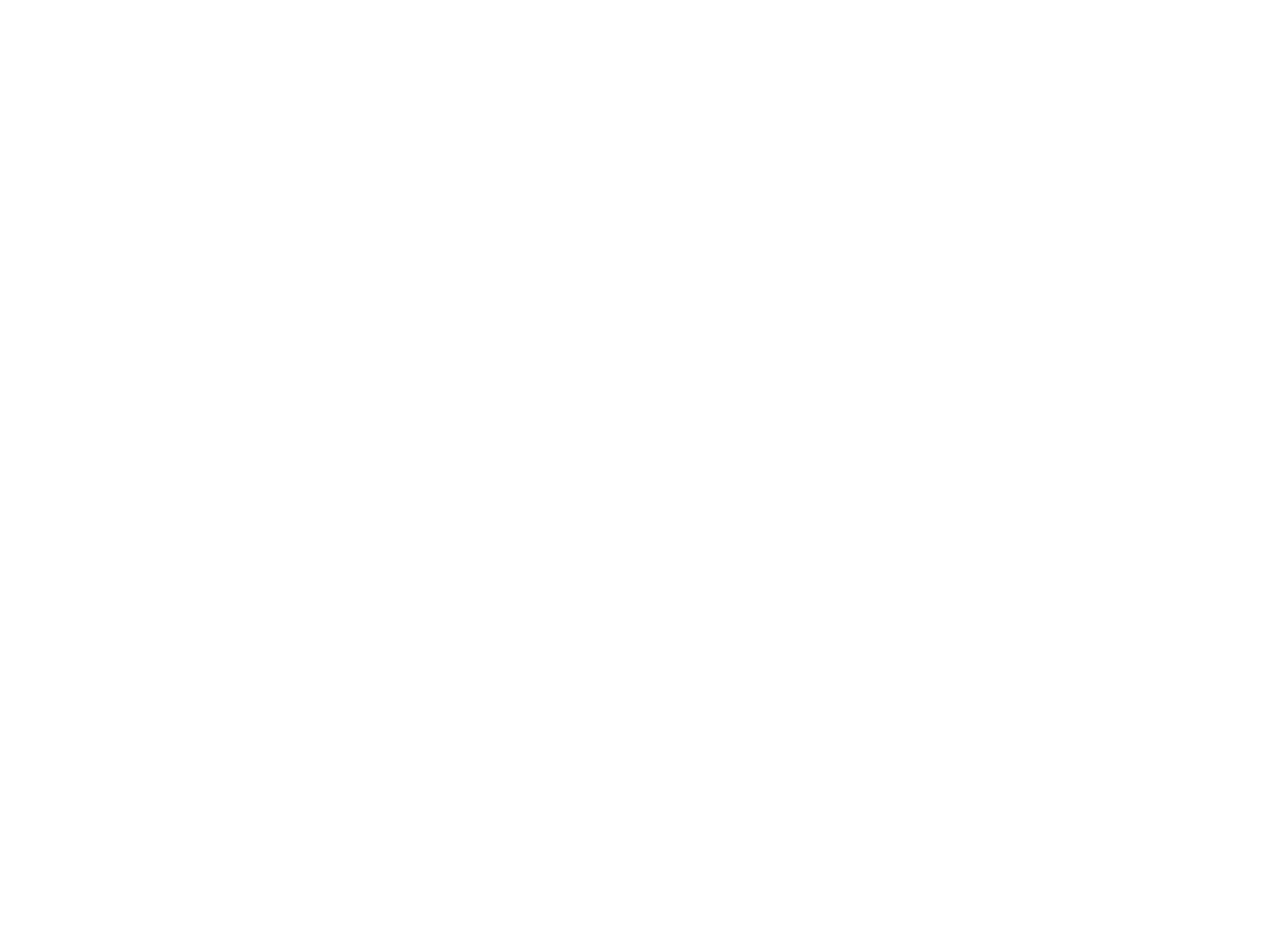
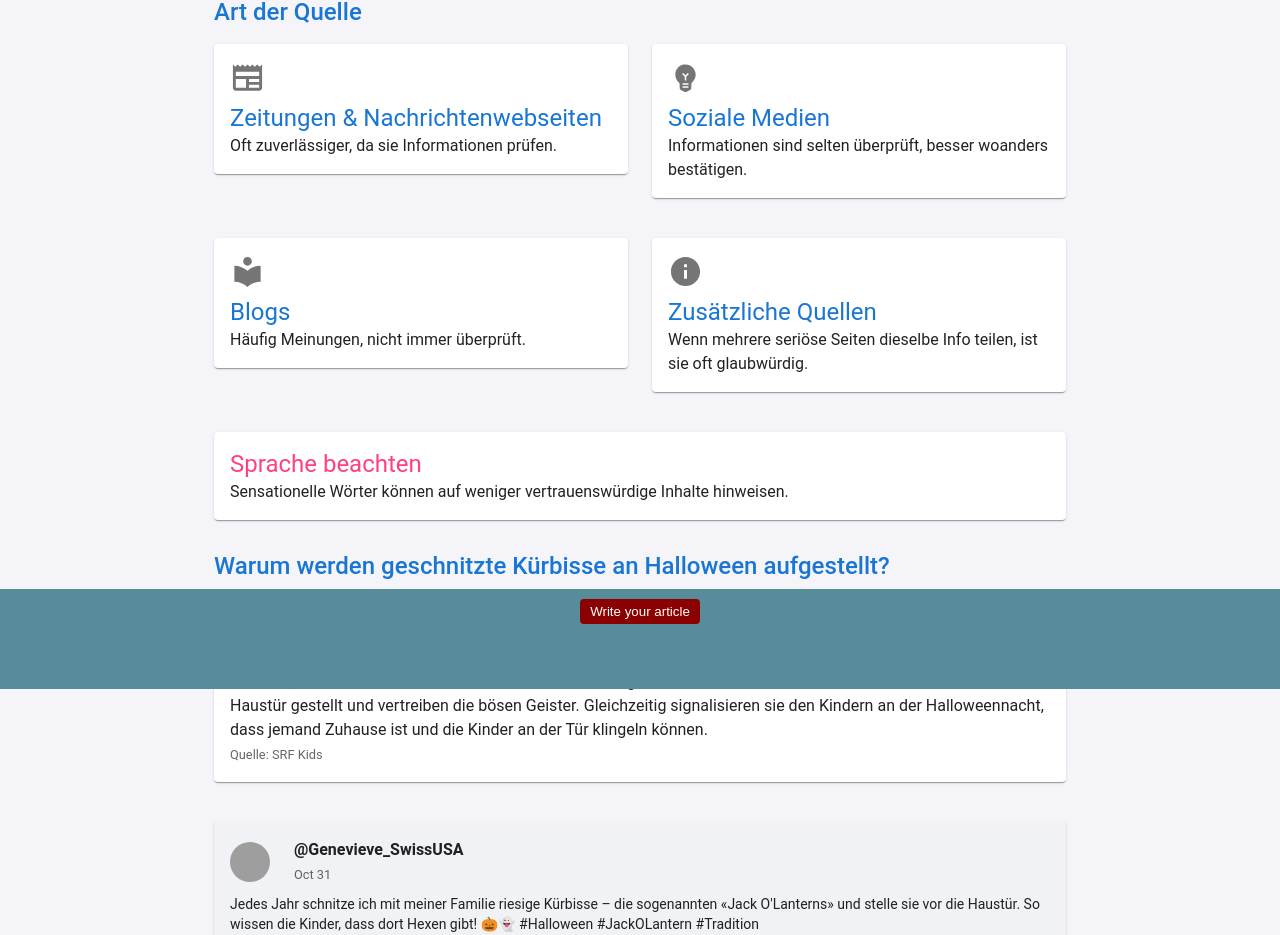
Before and after one commit to yasmineantille/herhack-2024, a React (Create React App) app in the folder srg-challenge/: page /quote in a window 1280 px wide. Before the commit this address had no page. Shown: the part 111-1046 px from the top of the page. Before the commit the page ends 800 px from the top, so only its background shows below. Built offline with nearby package versions, Linux system fonts and the light colour scheme; grey boxes are pictures that could not be loaded.

Commit message:
adds material ui and quote building

```diff
--- a/srg-challenge/package.json
+++ b/srg-challenge/package.json
@@ -3,6 +3,10 @@
   "version": "0.1.0",
   "private": true,
   "dependencies": {
+    "@emotion/react": "^11.13.3",
+    "@emotion/styled": "^11.13.0",
+    "@mui/icons-material": "^6.1.6",
+    "@mui/material": "^6.1.6",
     "@testing-library/jest-dom": "^5.17.0",
     "@testing-library/react": "^13.4.0",
     "@testing-library/user-event": "^13.5.0",
--- a/srg-challenge/src/App.tsx
+++ b/srg-challenge/src/App.tsx
@@ -5,20 +5,25 @@
 import Layout from "./components/Layout/Layout";
 import WorkDesk from "./components/WorkDesk/WorkDesk";
 import TitleBuilding from "./components/TitleBuilding/TitleBuilding";
+import QuoteBuilding from "./components/QuoteBuilding/QuoteBuilding";
+import {CssBaseline, ThemeProvider} from "@mui/material";
+import theme from "./theme";
 
 function App() {
-
-
   return (
+      <ThemeProvider theme={theme}>
+          <CssBaseline />
         <Router>
             <Routes>
                 <Route path="/" element={<Layout />}>
                     <Route index element={<City />} />
                     <Route path="title" element={<TitleBuilding />} />
                     <Route path="workdesk" element={<WorkDesk />} />
+                    <Route path="quote" element={<QuoteBuilding />} />
                 </Route>
             </Routes>
         </Router>
+      </ThemeProvider>
   );
 }
 
--- a/srg-challenge/src/components/City/City.tsx
+++ b/srg-challenge/src/components/City/City.tsx
@@ -17,6 +17,7 @@
             <div className={'skyline'}></div>
             <GameButton onClick={() => navigateTo('/title')} className={'titleBuildingBtn'}></GameButton>
             <GameButton onClick={() => navigateTo('/workDesk')} className={'workdesk'}></GameButton>
+            <GameButton onClick={() => navigateTo('/quote')} className={'quote'}></GameButton>
         </div>
     );
 }
--- /dev/null
+++ b/srg-challenge/src/components/QuoteBuilding/QuoteBuilding.tsx
@@ -0,0 +1,137 @@
+import React from 'react';
+import { Container, Box, Typography, Grid2 } from '@mui/material';
+import { StyledCard, SectionTitle, TweetCard, TweetAvatar } from '../StyledComponents/StyledComponents';
+import { Newspaper, Twitter, EmojiObjects, LocalLibrary, Info } from '@mui/icons-material';
+
+const QuoteBuilding = () => {
+    return (
+        <Container maxWidth="md" sx={{ mt: 5, mb: 5 }}>
+            {/* Page Title */}
+            <Typography variant="h3" align="center" color="primary" gutterBottom>
+                Wie erkennt man eine zuverlässige Quelle?
+            </Typography>
+
+            {/* Source Types Section */}
+            <Box sx={{ my: 4 }}>
+                <SectionTitle variant="h4" gutterBottom>
+                    Art der Quelle
+                </SectionTitle>
+                <Grid2 container spacing={3}>
+                    <Grid2 size={{xs:12, md:6}}>
+                        <StyledCard>
+                            <Newspaper color="action" fontSize="large" />
+                            <Typography variant="h5" color="primary">
+                                Zeitungen & Nachrichtenwebseiten
+                            </Typography>
+                            <Typography>
+                                Oft zuverlässiger, da sie Informationen prüfen.
+                            </Typography>
+                        </StyledCard>
+                    </Grid2>
+                    <Grid2 size={{xs:12, md:6}}>
+                        <StyledCard>
+                            <EmojiObjects color="action" fontSize="large" />
+                            <Typography variant="h5" color="primary">
+                                Soziale Medien
+                            </Typography>
+                            <Typography>
+                                Informationen sind selten überprüft, besser woanders bestätigen.
+                            </Typography>
+                        </StyledCard>
+                    </Grid2>
+                    <Grid2 size={{xs:12, md:6}}>
+                        <StyledCard>
+                            <LocalLibrary color="action" fontSize="large" />
+                            <Typography variant="h5" color="primary">
+                                Blogs
+                            </Typography>
+                            <Typography>
+                                Häufig Meinungen, nicht immer überprüft.
+                            </Typography>
+                        </StyledCard>
+                    </Grid2>
+                    <Grid2 size={{xs:12, md:6}}>
+                        <StyledCard>
+                            <Info color="action" fontSize="large" />
+                            <Typography variant="h5" color="primary">
+                                Zusätzliche Quellen
+                            </Typography>
+                            <Typography>
+                                Wenn mehrere seriöse Seiten dieselbe Info teilen, ist sie oft glaubwürdig.
+                            </Typography>
+                        </StyledCard>
+                    </Grid2>
+                </Grid2>
+                <Box mt={3}>
+                    <StyledCard>
+                        <Typography variant="h5" color="secondary">
+                            Sprache beachten
+                        </Typography>
+                        <Typography>
+                            Sensationelle Wörter können auf weniger vertrauenswürdige Inhalte hinweisen.
+                        </Typography>
+                    </StyledCard>
+                </Box>
+            </Box>
+
+            {/* Halloween Tradition Section */}
+            <Box sx={{ my: 4 }}>
+                <SectionTitle variant="h4" gutterBottom>
+                    Warum werden geschnitzte Kürbisse an Halloween aufgestellt?
+                </SectionTitle>
+                <Grid2 container spacing={3}>
+                    <Grid2 size={{xs:12}}>
+                        <StyledCard>
+                            <Typography variant="h6" color="primary">
+                                Erste Quelle
+                            </Typography>
+                            <Typography>
+                                <strong>Genevieve (12)</strong>, die schon seit langer Zeit in der Schweiz lebt, schnitzt mit ihrer amerikanischen Familie jedes Jahr Kürbisse, die mit einer Kerze beleuchtet werden – die sogenannten «Jack O'Lanterns». Sie werden dann vor die Haustür gestellt und vertreiben die bösen Geister. Gleichzeitig signalisieren sie den Kindern an der Halloweennacht, dass jemand Zuhause ist und die Kinder an der Tür klingeln können.
+                            </Typography>
+                            <Typography variant="caption" color="textSecondary">
+                                Quelle: SRF Kids
+                            </Typography>
+                        </StyledCard>
+                    </Grid2>
+
+                    <Grid2 size={{xs:12}}>
+                        {/* Second Source Styled as Tweet */}
+                        <TweetCard>
+                            <Box display="flex" alignItems="center" mb={1}>
+                                <TweetAvatar alt="Genevieve" src="/path/to/avatar.png" />
+                                <Box ml={2}>
+                                    <Typography variant="body1">
+                                        <strong>@Genevieve_SwissUSA</strong>
+                                    </Typography>
+                                    <Typography variant="caption" color="textSecondary">
+                                        Oct 31
+                                    </Typography>
+                                </Box>
+                            </Box>
+                            <Typography variant="body2">
+                                Jedes Jahr schnitze ich mit meiner Familie riesige Kürbisse – die sogenannten «Jack O'Lanterns» und stelle sie vor die Haustür. So wissen die Kinder, dass dort Hexen gibt! 🎃👻 #Halloween #JackOLantern #Tradition
+                            </Typography>
+                            <Twitter color="primary" fontSize="small" />
+                        </TweetCard>
+                    </Grid2>
+
+                    <Grid2 size={{xs:12}}>
+                        <StyledCard>
+                            <Typography variant="h6" color="primary">
+                                Dritte Quelle
+                            </Typography>
+                            <Typography>
+                                Die Amerikaner schnitzen jedes Jahr Kürbisse, die mit einer Kerze beleuchtet werden – die sogenannten «Jack O'Lanterns». Sie werden vor die Haustür gestellt, um die Kinder zu erschrecken und sie davon abzuhalten, zu klingeln.
+                            </Typography>
+                            <Typography variant="caption" color="textSecondary">
+                                Quelle: spookycarvingtips.com
+                            </Typography>
+                        </StyledCard>
+                    </Grid2>
+                </Grid2>
+            </Box>
+        </Container>
+    );
+};
+
+export default QuoteBuilding;
--- /dev/null
+++ b/srg-challenge/src/components/StyledComponents/StyledComponents.ts
@@ -0,0 +1,28 @@
+// src/components/StyledComponents.js
+import { Card, Typography, Paper, Avatar, styled } from '@mui/material';
+
+export const StyledCard = styled(Card)(({ theme }) => ({
+    padding: theme.spacing(2),
+    marginBottom: theme.spacing(2),
+    borderRadius: theme.shape.borderRadius,
+}));
+
+export const SectionTitle = styled(Typography)(({ theme }) => ({
+    color: theme.palette.primary.main,
+    fontWeight: theme.typography.h4.fontWeight,
+    marginBottom: theme.spacing(2),
+}));
+
+export const TweetCard = styled(Paper)(({ theme }) => ({
+    padding: theme.spacing(2),
+    backgroundColor: '#f0f2f5',
+    display: 'flex',
+    flexDirection: 'column',
+    alignItems: 'start',
+}));
+
+export const TweetAvatar = styled(Avatar)(({ theme }) => ({
+    width: theme.spacing(5),
+    height: theme.spacing(5),
+    marginRight: theme.spacing(1),
+}));
--- /dev/null
+++ b/srg-challenge/src/theme.ts
@@ -0,0 +1,36 @@
+// src/theme.js
+import { createTheme } from '@mui/material/styles';
+
+const theme = createTheme({
+    palette: {
+        primary: {
+            main: '#1976d2', // Customize with your preferred primary color
+        },
+        secondary: {
+            main: '#ff4081', // Customize with your preferred secondary color
+        },
+        background: {
+            default: '#f4f4f9', // Background color for pages
+        },
+    },
+    typography: {
+        fontFamily: 'Roboto, Arial, sans-serif',
+        h3: {
+            fontSize: '2rem',
+            fontWeight: 600,
+        },
+        h4: {
+            fontSize: '1.5rem',
+            fontWeight: 500,
+        },
+        body1: {
+            fontSize: '1rem',
+        },
+        caption: {
+            fontSize: '0.8rem',
+        },
+    },
+    spacing: 8, // Default spacing factor (e.g., spacing(2) is 8 * 2 = 16px)
+});
+
+export default theme;
```
Also changed, not shown: 1 other file (tests, documents, lock files or other folders).
